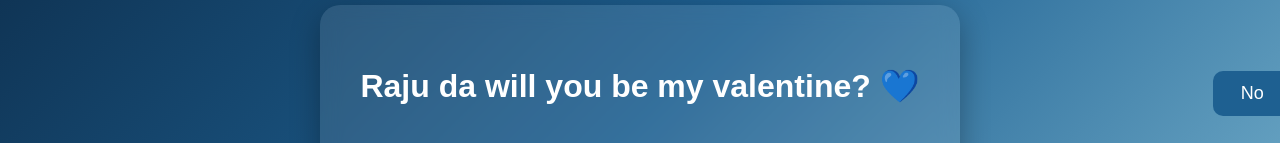
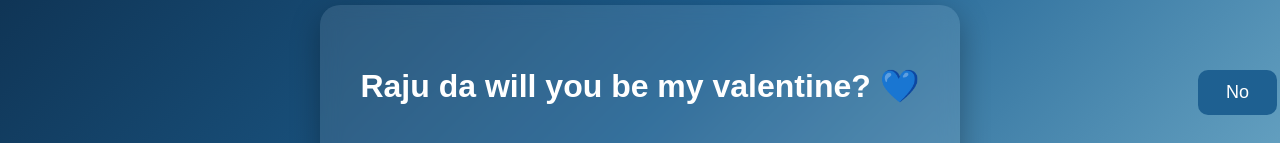
Before and after one commit to abhishek146692-afk/Scam-site, a plain HTML site: page index.html in a window 1280 px wide. Both pictures are taken after a click on the button "No". Shown: the part 277-420 px from the top of the page. Drawn offline with Linux system fonts and the light colour scheme.

Commit message:
index.html

```diff
--- a/index.html
+++ b/index.html
@@ -110,10 +110,14 @@
 
 /* NO button escapes dramatically */
 function moveButton() {
-    const x = Math.random() * (window.innerWidth - noBtn.offsetWidth);
-    const y = Math.random() * (window.innerHeight - noBtn.offsetHeight);
+const padding = 20; // keeps button inside screen
+    const maxX = window.innerWidth - noBtn.offsetWidth - padding;
+    const maxY = window.innerHeight - noBtn.offsetHeight - padding;
 
-    noBtn.style.position = "absolute";
+    const x = Math.random() * maxX;
+    const y = Math.random() * maxY;
+
+    noBtn.style.position = "fixed";
     noBtn.style.left = x + "px";
     noBtn.style.top = y + "px";
 }
@@ -148,4 +152,5 @@
 </script>
 
 </body>
+
 </html>
```
